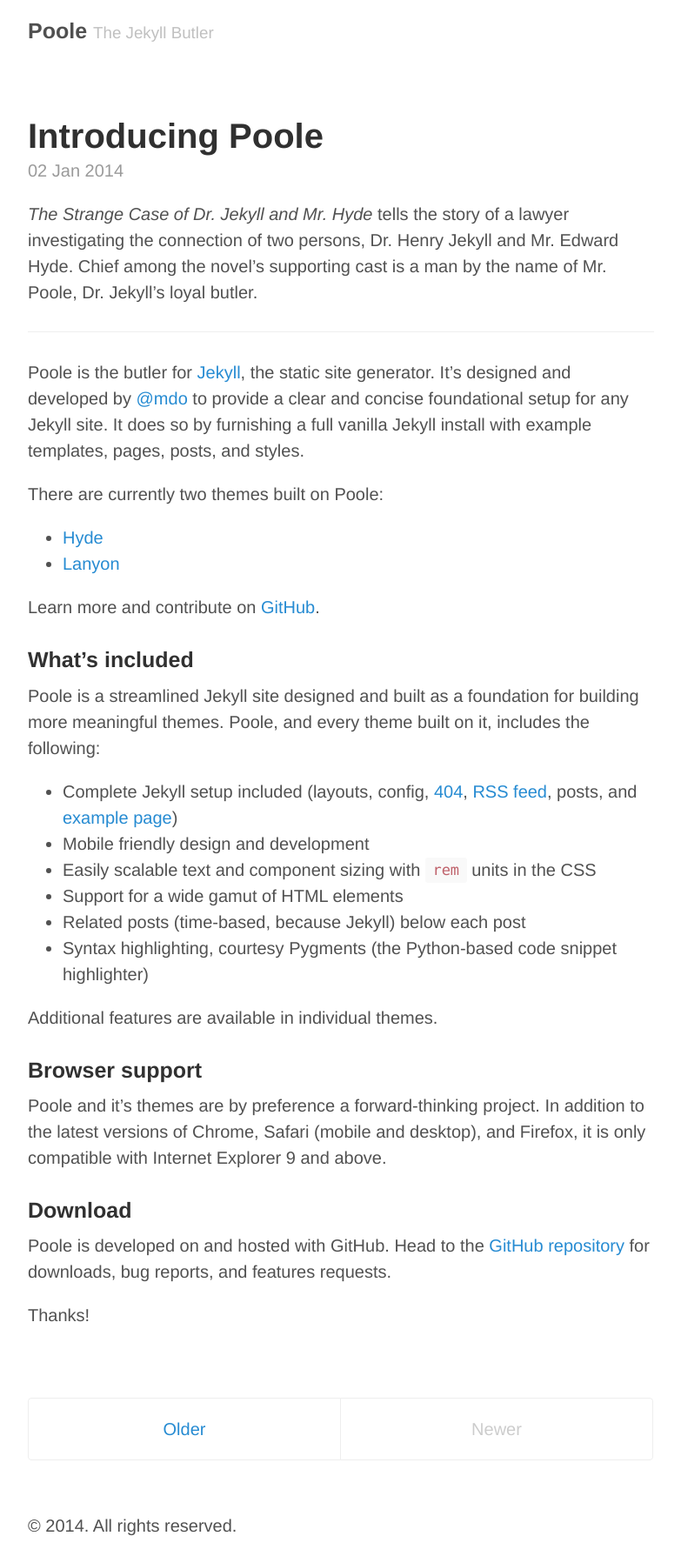
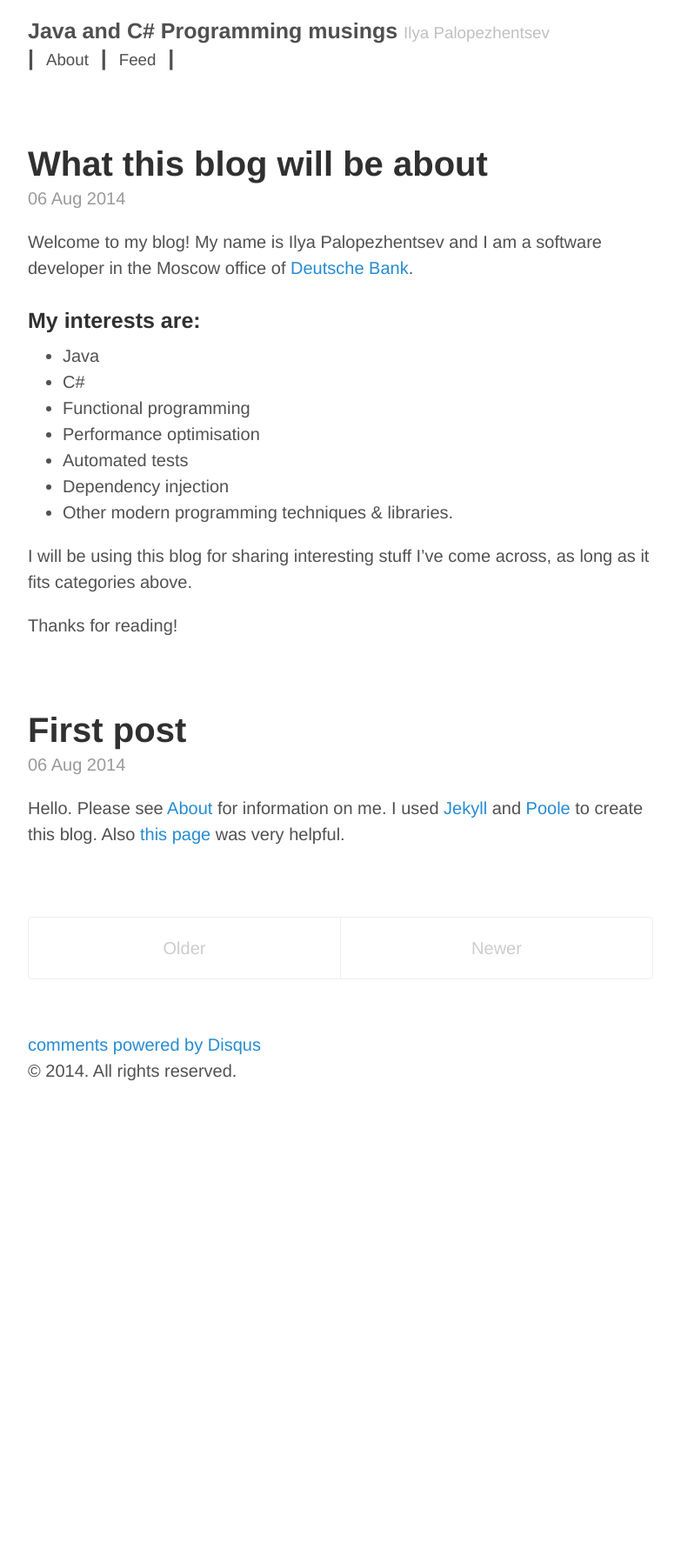
Before and after one commit to ipalopezhentsev/ipalopezhentsev.github.io, a Jekyll site: the page built from index.html, in a window 1280 px wide. Shown: the whole page at 87% size, without its empty margins (248-1031 px from the left). Built offline with Jekyll 4.4.1, drawn with Linux system fonts in a browser that asks for light colours; Markdown is read by kramdown in place of the engine named in the settings; the list of posts is cut into pages by our own code; comment, search, counter and statistics services are not loaded; after the commit the page ends 1266 px from its top, so only the background shows below that.

Commit message:
first working version

```diff
--- a/_config.yml
+++ b/_config.yml
@@ -6,17 +6,22 @@
 permalink:        pretty
 
 # Setup
-title:            Poole
-tagline:          The Jekyll Butler
-url:              http://getpoole.com
-paginate:         1
+title:            Java and C# Programming musings
+tagline:          Ilya Palopezhentsev
+url:              http://ipalopezhentsev.github.io
+paginate:         10
 baseurl:          /
 author:
-  name:           Mark Otto
-  url:            https://twitter.com/mdo
-  email:          markdotto@gmail.com
+  name:           Ilya Palopezhentsev
+  #url:            https://twitter.com/mdo
+  email:          iliks@mail.ru
 
 # Custom vars
 version:          1.0.0
 github:
-  repo:           https://github.com/poole/poole
+  repo:           https://github.com/ipalopezhentsev
+
+pages_list:
+  About: '/about'
+#  Archive: '/archive'
+  Feed: '/atom.xml'
--- /dev/null
+++ b/_includes/comments.html
@@ -0,0 +1,14 @@
+    <div id="disqus_thread"></div>
+    <script type="text/javascript">
+        /* * * CONFIGURATION VARIABLES: EDIT BEFORE PASTING INTO YOUR WEBPAGE * * */
+        var disqus_shortname = 'ipalopezhentsev-github'; // required: replace example with your forum shortname
+
+        /* * * DON'T EDIT BELOW THIS LINE * * */
+        (function() {
+            var dsq = document.createElement('script'); dsq.type = 'text/javascript'; dsq.async = true;
+            dsq.src = '//' + disqus_shortname + '.disqus.com/embed.js';
+            (document.getElementsByTagName('head')[0] || document.getElementsByTagName('body')[0]).appendChild(dsq);
+        })();
+    </script>
+    <noscript>Please enable JavaScript to view the <a href="http://disqus.com/?ref_noscript">comments powered by Disqus.</a></noscript>
+    <a href="http://disqus.com" class="dsq-brlink">comments powered by <span class="logo-disqus">Disqus</span></a>
--- a/_layouts/default.html
+++ b/_layouts/default.html
@@ -10,10 +10,17 @@
         <h3 class="masthead-title">
           <a href="{{ site.baseurl }}" title="Home">{{ site.title }}</a>
           <small>{{ site.tagline }}</small>
+          <br>|&nbsp;
+          {% for page in site.pages_list %}
+          <small><a href="{{ page[1] }}">{{ page[0] }}</a></small>&nbsp;&nbsp;|&nbsp;
+          {% endfor %}
+
         </h3>
       </div>
 
       {{ content }}
+
+      {% include comments.html %}
 
       <div class="footer">
         <p>
--- a/_posts/2014-01-02-introducing-poole.md
+++ /dev/null
@@ -1,40 +0,0 @@
----
-layout: post
-title: Introducing Poole
----
-
-*The Strange Case of Dr. Jekyll and Mr. Hyde* tells the story of a lawyer investigating the connection of two persons, Dr. Henry Jekyll and Mr. Edward Hyde. Chief among the novel's supporting cast is a man by the name of Mr. Poole, Dr. Jekyll's loyal butler.
-
------
-
-Poole is the butler for [Jekyll](http://jekyllrb.com), the static site generator. It's designed and developed by [@mdo](https://twitter.com/mdo) to provide a clear and concise foundational setup for any Jekyll site. It does so by furnishing a full vanilla Jekyll install with example templates, pages, posts, and styles.
-
-There are currently two themes built on Poole:
-
-* [Hyde](http://hyde.getpoole.com)
-* [Lanyon](http://lanyon.getpoole.com)
-
-Learn more and contribute on [GitHub](https://github.com/poole).
-
-### What's included
-
-Poole is a streamlined Jekyll site designed and built as a foundation for building more meaningful themes. Poole, and every theme built on it, includes the following:
-
-* Complete Jekyll setup included (layouts, config, [404](/404.html), [RSS feed](/atom.xml), posts, and [example page](/about))
-* Mobile friendly design and development
-* Easily scalable text and component sizing with `rem` units in the CSS
-* Support for a wide gamut of HTML elements
-* Related posts (time-based, because Jekyll) below each post
-* Syntax highlighting, courtesy Pygments (the Python-based code snippet highlighter)
-
-Additional features are available in individual themes.
-
-### Browser support
-
-Poole and it's themes are by preference a forward-thinking project. In addition to the latest versions of Chrome, Safari (mobile and desktop), and Firefox, it is only compatible with Internet Explorer 9 and above.
-
-### Download
-
-Poole is developed on and hosted with GitHub. Head to the <a href="https://github.com/poole/poole">GitHub repository</a> for downloads, bug reports, and features requests.
-
-Thanks!
--- /dev/null
+++ b/_posts/2014-08-06-blog-about.md
@@ -0,0 +1,6 @@
+---
+layout: post
+title: What this blog will be about
+date: 2014-08-06 18:47
+---
+{% include about_template.md %}
--- /dev/null
+++ b/_posts/2014-08-06-first-post.md
@@ -0,0 +1,7 @@
+---
+layout: post
+title: First post
+date: 2014-08-06 16:47
+---
+Hello. Please see [About](/about) for information on me. I used [Jekyll](http://jekyllrb.com) and [Poole](https://github.com/poole/poole) to create this blog.
+Also [this page](http://joshualande.com/jekyll-github-pages-poole/) was very helpful.
--- a/about.md
+++ b/about.md
@@ -2,29 +2,4 @@
 layout: page
 title: About
 ---
-
-<p class="message">
-  Hey there! This page is included as an example. Feel free to customize it for your own use upon downloading. Carry on!
-</p>
-
-In the novel, *The Strange Case of Dr. Jekyll and Mr. Hyde*, Mr. Poole is Dr. Jekyll's virtuous and loyal butler. Similarly, Poole is an upstanding and effective butler that helps you build Jekyll themes. It's made by [@mdo](https://twitter.com/mdo).
-
-There are currently two themes built on Poole:
-
-* [Hyde](http://hyde.getpoole.com)
-* [Lanyon](http://lanyon.getpoole.com)
-
-Learn more and contribute on [GitHub](https://github.com/poole).
-
-## Setup
-
-Some fun facts about the setup of this project include:
-
-* Built for [Jekyll](http://jekyllrb.com)
-* Developed on GitHub and hosted for free on [GitHub Pages](https://pages.github.com)
-* Coded with [Sublime Text 2](http://sublimetext.com), an amazing code editor
-* Designed and developed while listening to music like [Blood Bros Trilogy](https://soundcloud.com/maddecent/sets/blood-bros-series)
-
-Have questions or suggestions? Feel free to [open an issue on GitHub](https://github.com/poole/issues/new) or [ask me on Twitter](https://twitter.com/mdo).
-
-Thanks for reading!
+{% include about_template.md %}
```
Also changed, not shown: _includes/about_template.md (added, +14 -0 lines), _posts/2013-12-31-whats-jekyll.md (deleted, +0 -10 lines), _posts/2014-01-01-example-content.md (deleted, +0 -138 lines).
